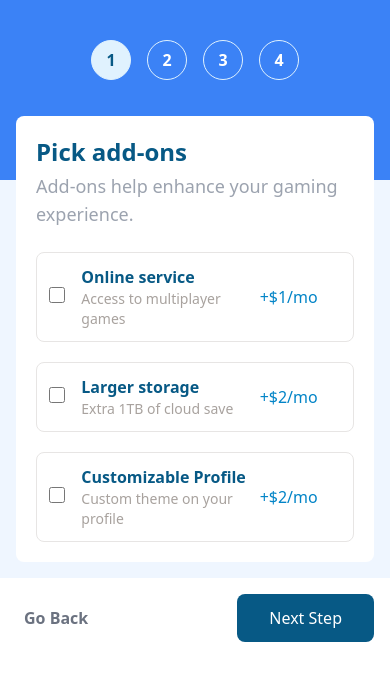
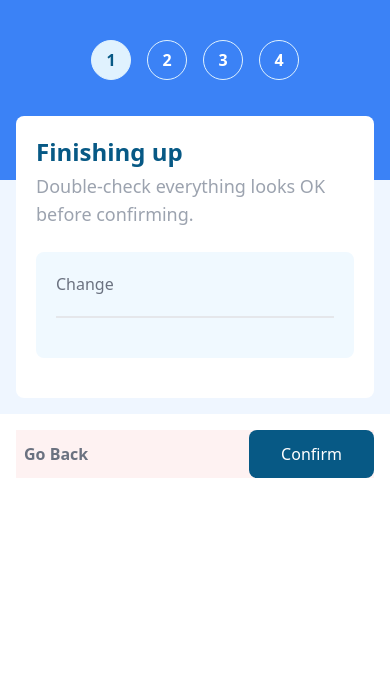
Before and after one commit to joserangel25/challenge-platform-js, a plain HTML site: page index.html in a window 390 px wide. Drawn offline with nearby package versions, Linux system fonts and the light colour scheme; files whose address does not match are found by name.

Commit message:
se ajusta vista section 4 version mobile

```diff
--- a/index.html
+++ b/index.html
@@ -107,20 +107,19 @@
       <button
       type="submit"
       id='btn-next1'
-      class="py-3 px-8 bg-sky-800 text-white text-center rounded-lg absolute bottom-5 md:bottom-10 right-5 md:mr-20"
+      class="py-3 px-8 bg-sky-800 text-white text-center rounded-lg absolute bottom-5 md:bottom-10 right-5 md:right-0"
       >Next Step</button>
     </form>
   </section>
   <!-- Step 1 end -->
 
   <!-- Step 2 start -->
-  <section id="section-2" class="-mt-20 md:mt-0 relative bg-white rounded-lg box-border hidden">
+  <section id="section-2" class="-mt-20 md:mt-0 bg-white relative rounded-lg box-border hidden">
     <div class="w-full p-5 md:p-0 lg:max-w-xl lg:mx-auto h-full md:py-10">
 
       <p class="text-2xl font-bold text-sky-800 mb-1">Select your plan</p>
       <p class="text-gray-400 text-lg mb-6 md:mb-10">You have the option of monthly or yearly billing.</p>
 
-      <!-- <div class="w-full relative"> -->
       <!-- cards -->
       <div class="flex flex-col md:flex-row gap-3">
         <div id="card-select" class="flex md:flex-col gap-4 md:gap-8 p-3 md:p-5 border border-stone-200 rounded-lg w-full md:w-[150px] hover:cursor-pointer hover:border-indigo-500">
@@ -164,23 +163,20 @@
       </div>
 
     </div>
-
     <!-- direccion -->
-    <div class="w-full md:mb-0 flex justify-between items-center absolute -bottom-20 md:mx-auto lg:max-w-xl">
+      <div class="absolute bg-red-50 flex w-full justify-between items-center -bottom-20 md:w-4/5 md:static md:mx-auto md:max-w-xl">
         <p id="goBack1" class="text-gray-500 font-bold hover:cursor-pointer ml-2">Go Back</p>
         <button
           id='btn-next2'
-        class="py-3 px-8 bg-sky-800 text-white text-center rounded-lg justify-self-end lg:mr-20"
+          class="py-3 px-8 bg-sky-800 text-white text-center rounded-lg justify-self-end"
         >Next Step</button>
       </div>
-
   </section>
-
   <!-- Step 2 end -->
 
   <!-- Step 3 start -->
 
-  <section id="section-3" class="-mt-20 md:mt-0 relative bg-white rounded-lg box-border">
+  <section id="section-3" class="-mt-20 md:mt-0 relative bg-white rounded-lg box-border hidden">
     <div class="w-full p-5 md:p-0 lg:max-w-xl lg:mx-auto h-full md:py-10">
 
       <p class="text-2xl font-bold text-sky-800 mb-1">Pick add-ons</p>
@@ -224,23 +220,23 @@
     </div>
 
     <!-- direccion -->
-    <div class="w-full flex justify-between items-center absolute -bottom-20 md:mx-auto lg:max-w-xl">
+    <div class="absolute bg-red-50 flex w-full justify-between items-center -bottom-20 md:w-4/5 md:static md:mx-auto md:max-w-xl">
       <p id="goBack2" class="text-gray-500 font-bold hover:cursor-pointer ml-2">Go Back</p>
       <button
         id='btn-next3'
-        class="py-3 px-8 bg-sky-800 text-white text-center rounded-lg justify-self-end lg:mr-20"
+        class="py-3 px-8 bg-sky-800 text-white text-center rounded-lg justify-self-end"
       >Next Step</button>
     </div>
-
   </section>
 
 
   <!-- Step 3 end -->
 
   <!-- Step 4 start -->
-  <section id="section-4" class="lg:max-w-xl lg:mx-auto h-full py-10 lg:relative hidden">
+  <section id="section-4" class="-mt-20 md:mt-0 relative bg-white rounded-lg box-border">
+    <div class="w-full p-5 md:p-0 lg:max-w-xl lg:mx-auto md:py-10">
       <p class="text-2xl font-bold text-sky-800 mb-1">Finishing up</p>
-    <p class="text-gray-400 text-lg mb-10">Double-check everything looks OK before confirming.</p>
+      <p class="text-gray-400 text-lg mb-6 md:mb-10">Double-check everything looks OK before confirming.</p>
 
       <div class="p-5 bg-sky-50 rounded-lg">
         <div class="flex justify-between items-center">
@@ -257,7 +253,6 @@
         <!-- Dynamically add subscription and add-on selections here -->
         <div id="aditionals-div" class="flex flex-col gap-3">
 
-
           <!-- <div class="flex justify-between">
             <p class="text-sm text-gray-400">Larger storage</p>
             <p class=" text-sm text-sky-800">+$2/mo</p>
@@ -272,13 +267,24 @@
           <p id="total-pay" class="text-lg text-blue-800 font-bold "></p>
         </div>
       </div>
-    <div class="flex w-full justify-between items-center lg:absolute lg:bottom-10">
+    </div>
+
+      <!-- direccion -->
+      <div class="absolute bg-red-50 flex w-full justify-between items-center -bottom-20 md:w-4/5 md:static md:mx-auto md:max-w-xl">
+        <p id="goBack3" class="text-gray-500 font-bold hover:cursor-pointer ml-2">Go Back</p>
+        <button
+        id='btn-confirm'
+        class="py-3 px-8 bg-sky-800 text-white text-center rounded-lg justify-self-end"
+        >Confirm</button>
+      </div>
+
+    <!-- <div class="flex w-full justify-between items-center lg:absolute lg:bottom-10">
       <p id="goBack3" class="text-gray-500 font-bold hover:cursor-pointer">Go Back</p>
       <button
         id='btn-confirm'
         class="py-3 px-8 bg-sky-700 text-white text-center rounded-lg "
       >Confirm</button>
-    </div>
+    </div> -->
   </section>
 
 
```
Lines whose indentation alone changed are shown as unchanged.
